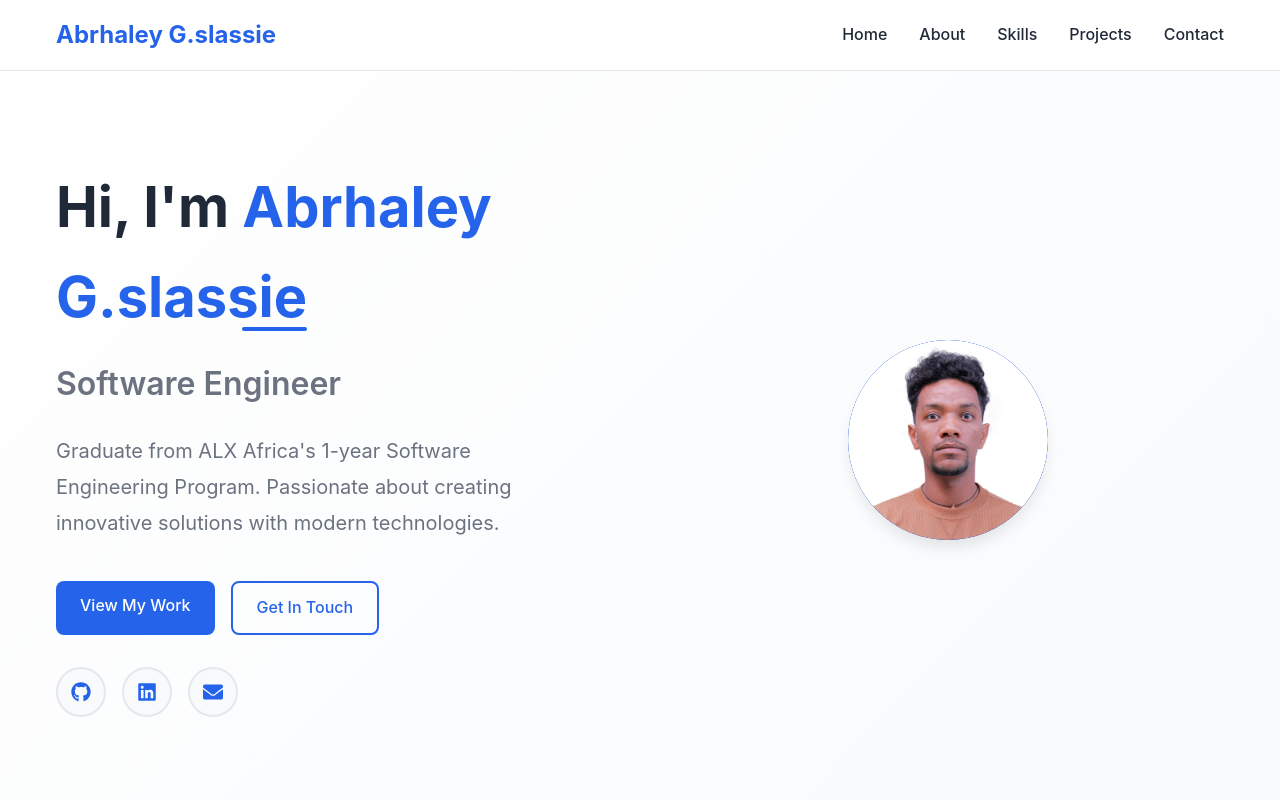
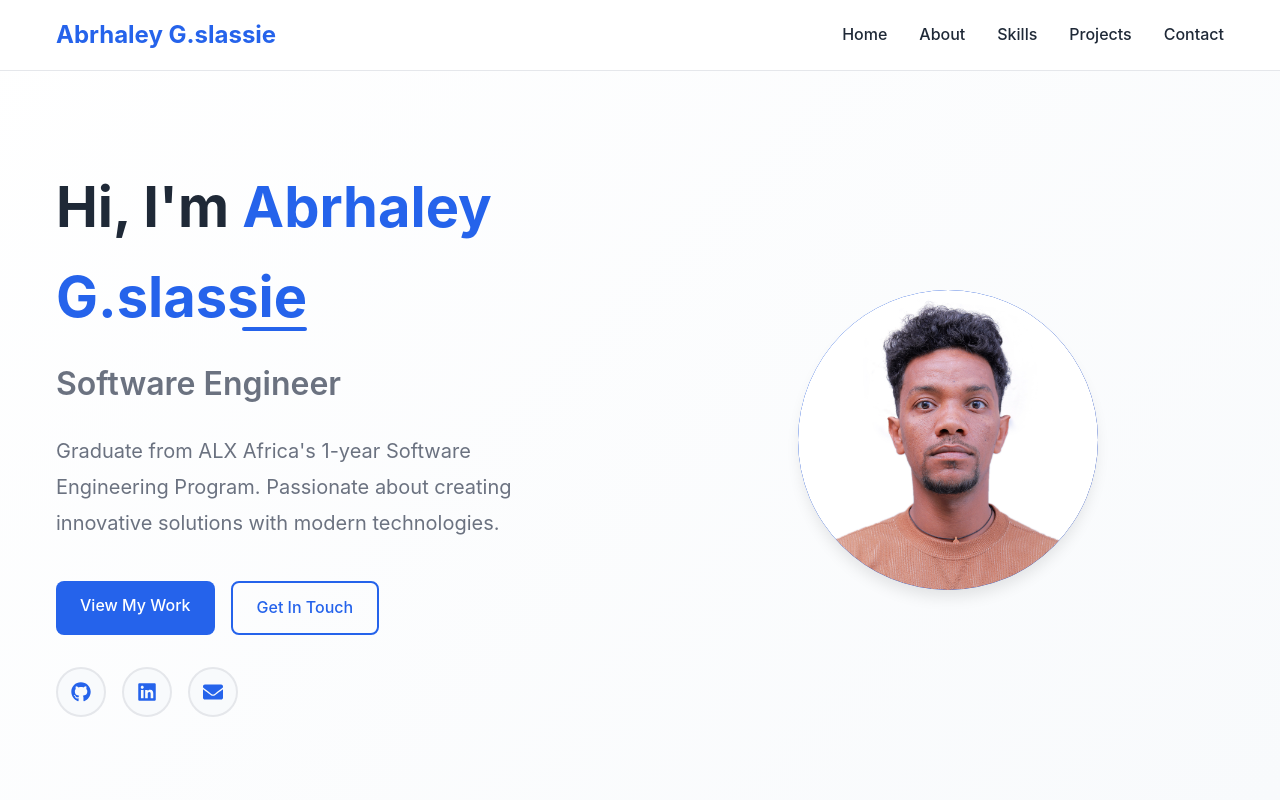
Before and after one commit to Abrish-seng/portfolio, a React (Create React App) app: page / in a window 1280 px wide. Shown: the top 800 px of the page. Built offline with nearby package versions, Linux system fonts and the light colour scheme.

Commit message:
adding modified css file

```diff
--- a/src/Components/hero/Hero.css
+++ b/src/Components/hero/Hero.css
@@ -113,8 +113,8 @@
 }
 
 .profile-circle {
-  width: 200px;
-  height: 200px;
+  width: 300px;
+  height: 300px;
   border-radius: 50%;
   overflow: hidden;
   display: flex;
--- a/src/Components/hero/Hero.js
+++ b/src/Components/hero/Hero.js
@@ -95,7 +95,7 @@ const Hero = () => {
               <div className="profile-circle">
                 <img src={myimage} className='profile-img'
                   loading="lazy"
-                style={{width:200, height:200}}  alt="Profile" />
+                style={{width:300, height:300}}  alt="Profile" />
               </div>
             </div>
           </motion.div>
```
